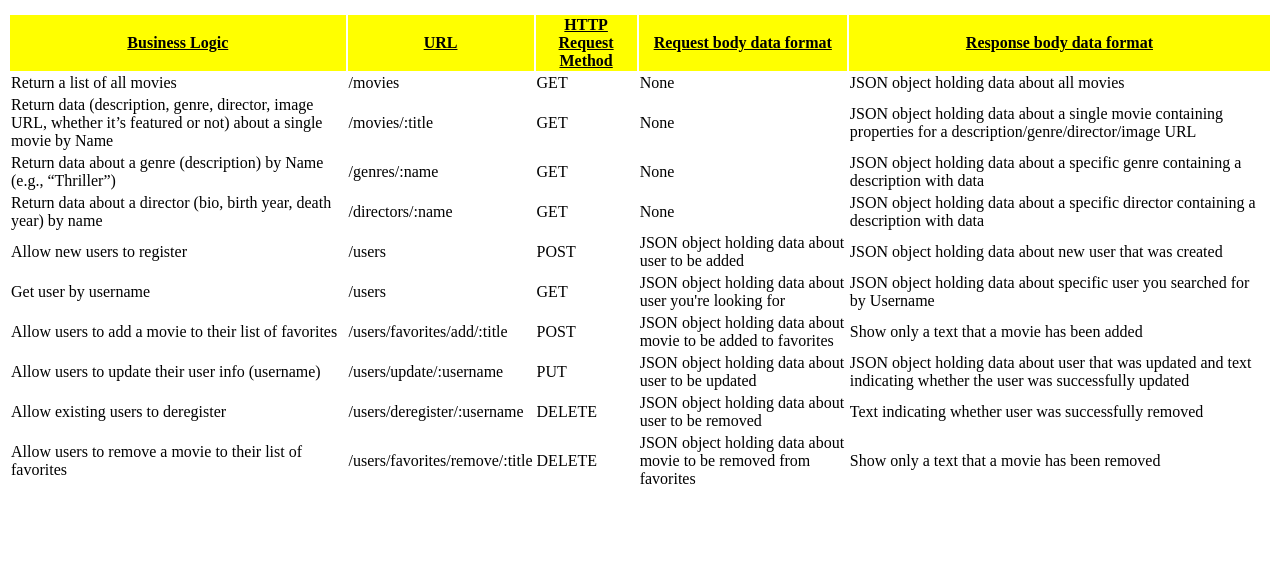
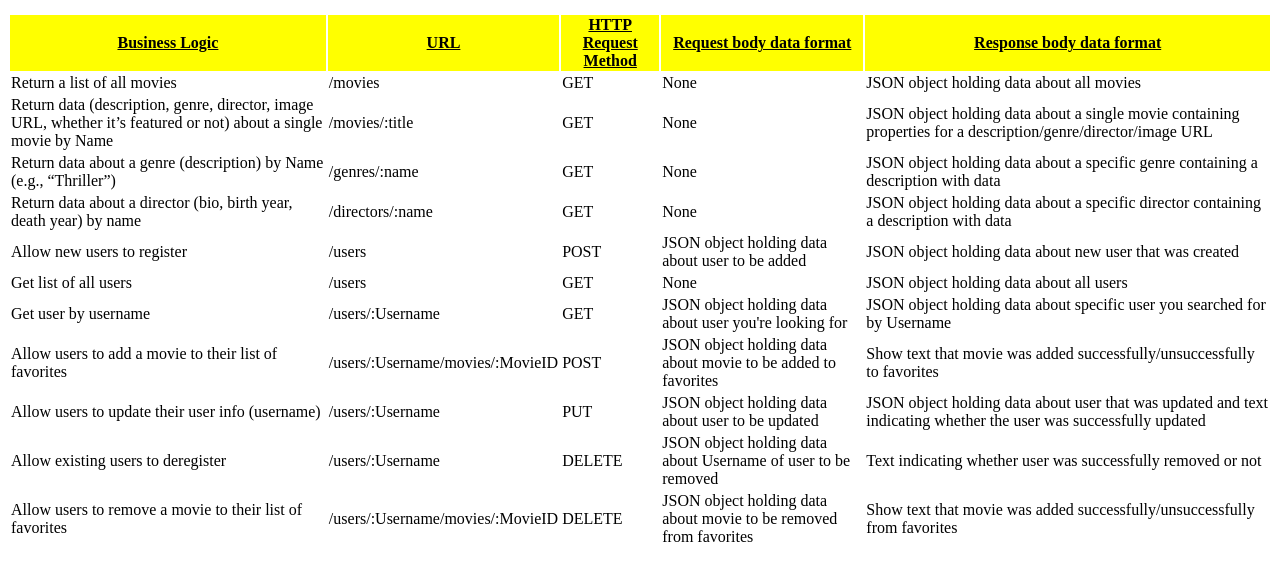
Before and after one commit to evandanowitz/movie_api, a website: page public/documentation.html in a window 1280 px wide. Shown: the part 123-704 px from the top of the page. Drawn offline with Linux system fonts and the light colour scheme.

Commit message:
Update Documentation
Updated a couple of endpoints and text content

```diff
--- a/public/documentation.html
+++ b/public/documentation.html
@@ -64,7 +64,7 @@
                     <td>JSON object holding data about a specific director containing a description with data</td>
                 </tr>
 
-                <tr class="add-users">
+                <tr class="add-new-users">
                     <td>Allow new users to register</td>
                     <td>/users</td>
                     <td>POST</td>
@@ -72,9 +72,17 @@
                     <td>JSON object holding data about new user that was created</td>
                 </tr>
 
+                <tr class="all-users">
+                    <td>Get list of all users</td>
+                    <td>/users</td>
+                    <td>GET</td>
+                    <td>None</td>
+                    <td>JSON object holding data about all users</td>
+                </tr>
+
                 <tr class="user-by-username">
                     <td>Get user by username</td>
-                    <td>/users</td>
+                    <td>/users/:Username</td>
                     <td>GET</td>
                     <td>JSON object holding data about user you're looking for</td>
                     <td>JSON object holding data about specific user you searched for by Username</td>
@@ -82,15 +90,15 @@
 
                 <tr class="add-favorites">
                     <td>Allow users to add a movie to their list of favorites</td>
-                    <td>/users/favorites/add/:title</td>
+                    <td>/users/:Username/movies/:MovieID</td>
                     <td>POST</td>
                     <td>JSON object holding data about movie to be added to favorites</td>
-                    <td>Show only a text that a movie has been added</td>
+                    <td>Show text that movie was added successfully/unsuccessfully to favorites</td>
                 </tr>
 
                 <tr class="update-users">
                     <td>Allow users to update their user info (username)</td>
-                    <td>/users/update/:username</td>
+                    <td>/users/:Username</td>
                     <td>PUT</td>
                     <td>JSON object holding data about user to be updated</td>
                     <td>JSON object holding data about user that was updated and text indicating whether the user was successfully updated</td>
@@ -98,18 +106,18 @@
 
                 <tr class="remove-users">
                     <td>Allow existing users to deregister</td>
-                    <td>/users/deregister/:username</td>
+                    <td>/users/:Username</td>
                     <td>DELETE</td>
-                    <td>JSON object holding data about user to be removed</td>
-                    <td>Text indicating whether user was successfully removed</td>
+                    <td>JSON object holding data about Username of user to be removed</td>
+                    <td>Text indicating whether user was successfully removed or not</td>
                 </tr>
 
                 <tr class="remove-favorites">
                     <td>Allow users to remove a movie to their list of favorites</td>
-                    <td>/users/favorites/remove/:title</td>
+                    <td>/users/:Username/movies/:MovieID</td>
                     <td>DELETE</td>
                     <td>JSON object holding data about movie to be removed from favorites</td>
-                    <td>Show only a text that a movie has been removed</td>
+                    <td>Show text that movie was added successfully/unsuccessfully from favorites</td>
                 </tr>
 
             </tbody>
```
